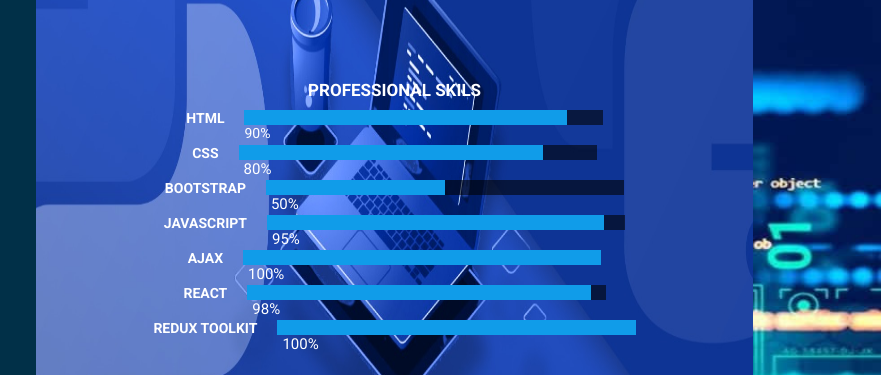
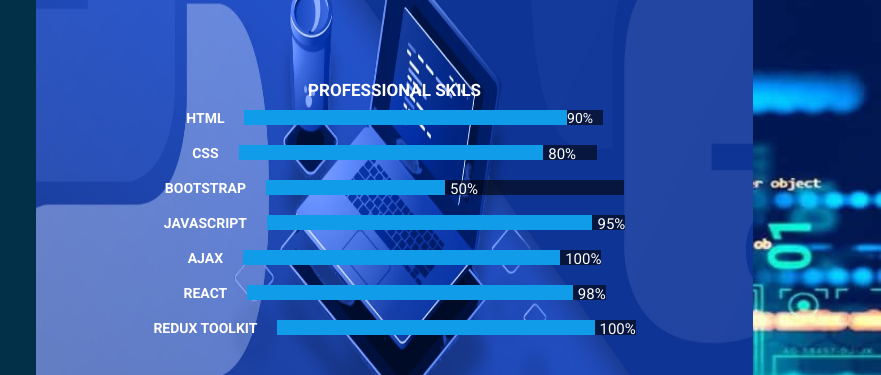
Before and after one commit to karenmiqayelyan/karenmiqayelyan.github.io, a plain HTML site: page index.html in a window 1280 px wide. Shown: the part 206-581 px from the top of the page, 399-1280 px from the left. Drawn offline with Linux system fonts and the light colour scheme.

Commit message:
Update index.html

```diff
--- a/index.html
+++ b/index.html
@@ -129,7 +129,7 @@
                     professional skils</p>
                 <div class="contentprofessiona">
                     <p style="color:white ; font-weight: bold;text-transform: uppercase;">html</p>
-                    <div style"display:flex">
+                    <div style="display:flex">
                         <div></div>
                         <p style="color:white; font-size:15px margin-left:5px">90%</p>
                     </div>
@@ -137,42 +137,42 @@
                 <div class="contentprofessiona">
                     <p style="color:white ; font-weight: bold;text-transform: uppercase;">css</p>
 
-                    <div style"display:flex">
+                    <div style="display:flex">
                         <div></div>
                         <p style="color:white; font-size:15px; margin-left:5px; ">80%</p>
                     </div>
                 </div>
                 <div class="contentprofessiona">
                     <p style="color:white ; font-weight: bold;text-transform: uppercase;">bootstrap</p>
-                    <div style"display:flex">
+                    <div style="display:flex">
                         <div></div>
                          <p style="color:white; font-size:15px ;margin-left:5px">50%</p>
                     </div>
                 </div>
                 <div class="contentprofessiona">
                     <p style="color:white ; font-weight: bold;text-transform: uppercase;">javascript</p>
-                    <div style"display:flex">
+                    <div style="display:flex">
                         <div></div>
                          <p style="color:white; font-size:15px;margin-left:5px">95%</p>
                     </div>
                 </div>
                 <div class="contentprofessiona">
                     <p style="color:white ; font-weight: bold;text-transform: uppercase;">ajax</p>
-                    <div style"display:flex">
+                    <div style="display:flex">
                         <div></div>
                          <p style="color:white; font-size:15px;margin-left:5px">100%</p>
                     </div>
                 </div>
                 <div class="contentprofessiona">
                     <p style="color:white ; font-weight: bold;text-transform: uppercase;">react</p>
-                    <div style"display:flex">
+                    <div style="display:flex">
                         <div></div>
                          <p style="color:white; font-size:15px;margin-left:5px">98%</p>
                     </div>
                 </div>
                 <div class="contentprofessiona">
                     <p style="color:white ; font-weight: bold;text-transform: uppercase;">redux toolkit</p>
-                    <div style"display:flex">
+                    <div style="display:flex">
                         <div></div>
                          <p style="color:white; font-size:15px;margin-left:5px">100%</p>
                     </div>
```
